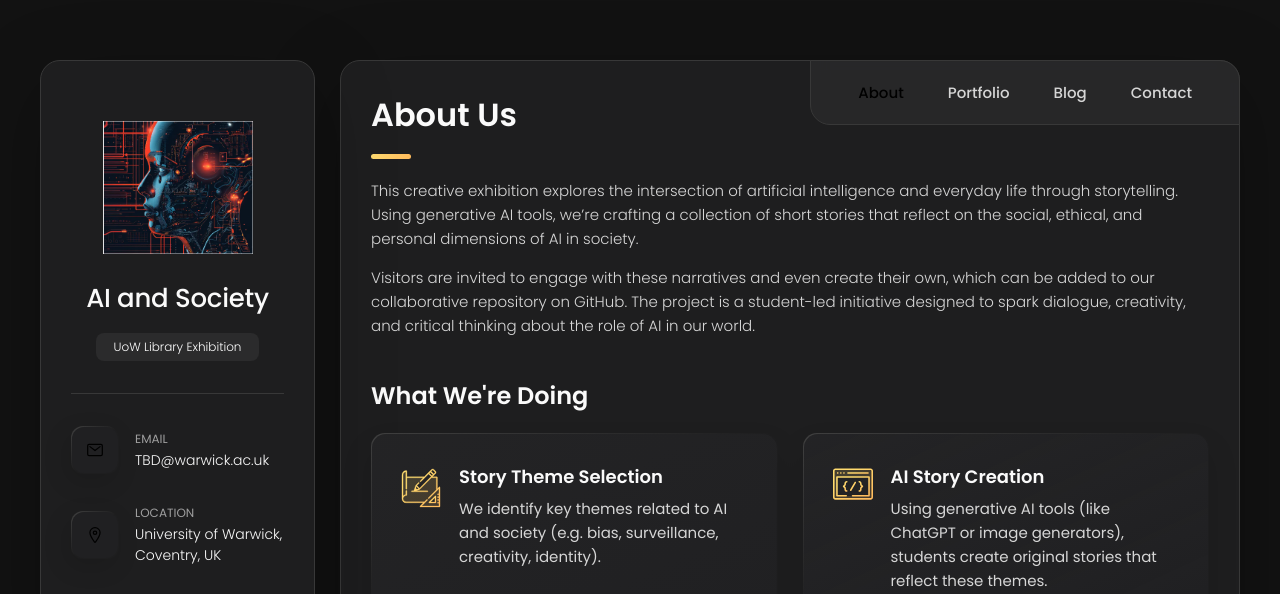
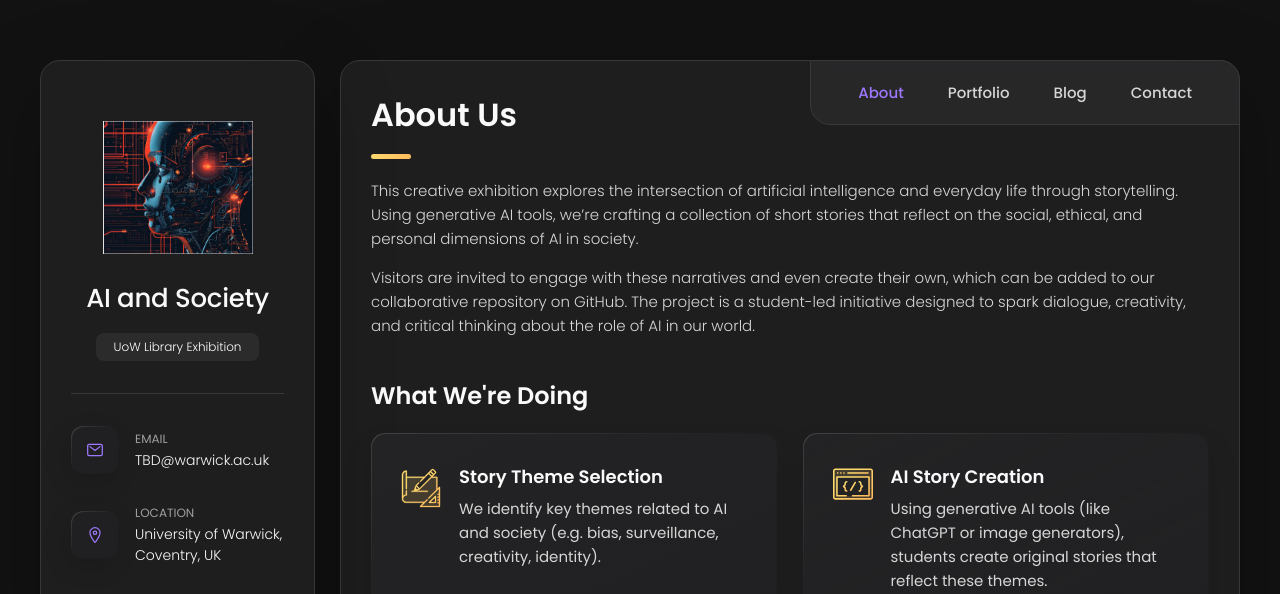
Before and after one commit to mercylio/AIandSoc.github.io, a plain HTML site: page index.html in a window 1280 px wide. Shown: the top 594 px of the page. Drawn offline with nearby package versions, Linux system fonts and the light colour scheme.

Commit message:
Update style.css

```diff
--- a/assets/css/style.css
+++ b/assets/css/style.css
@@ -68,7 +68,7 @@
   --light-gray: hsl(0, 0%, 84%);
   --light-gray-70: hsla(0, 0%, 84%, 0.7);
   --bittersweet-shimmer: hsl(0, 43%, 51%);
-  --muted-violet: hsl(62%,47.1%,100%);
+  --muted-violet: hsl(256.9,100%,73.5%);
 
   /**
    * typography
```
